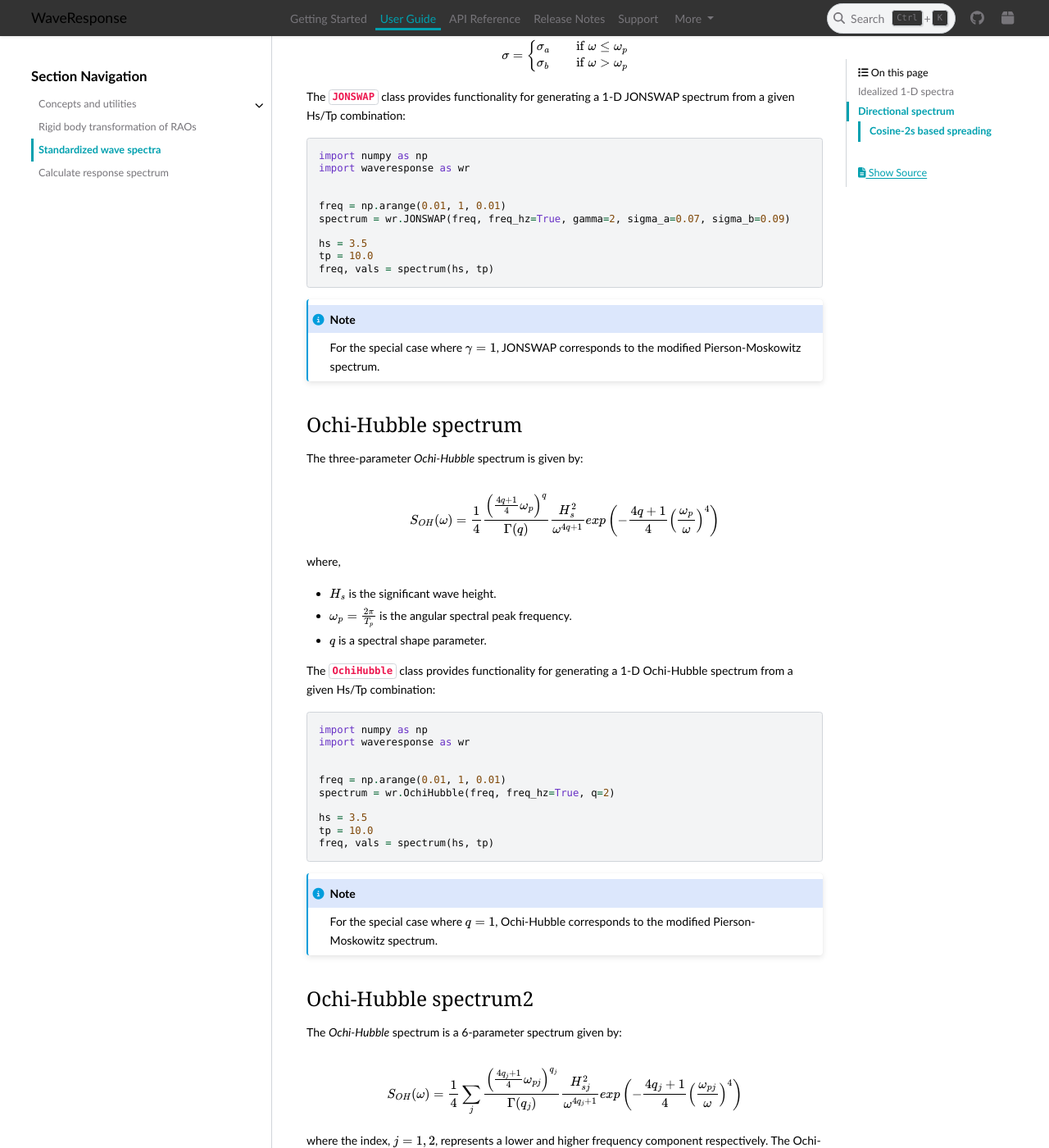
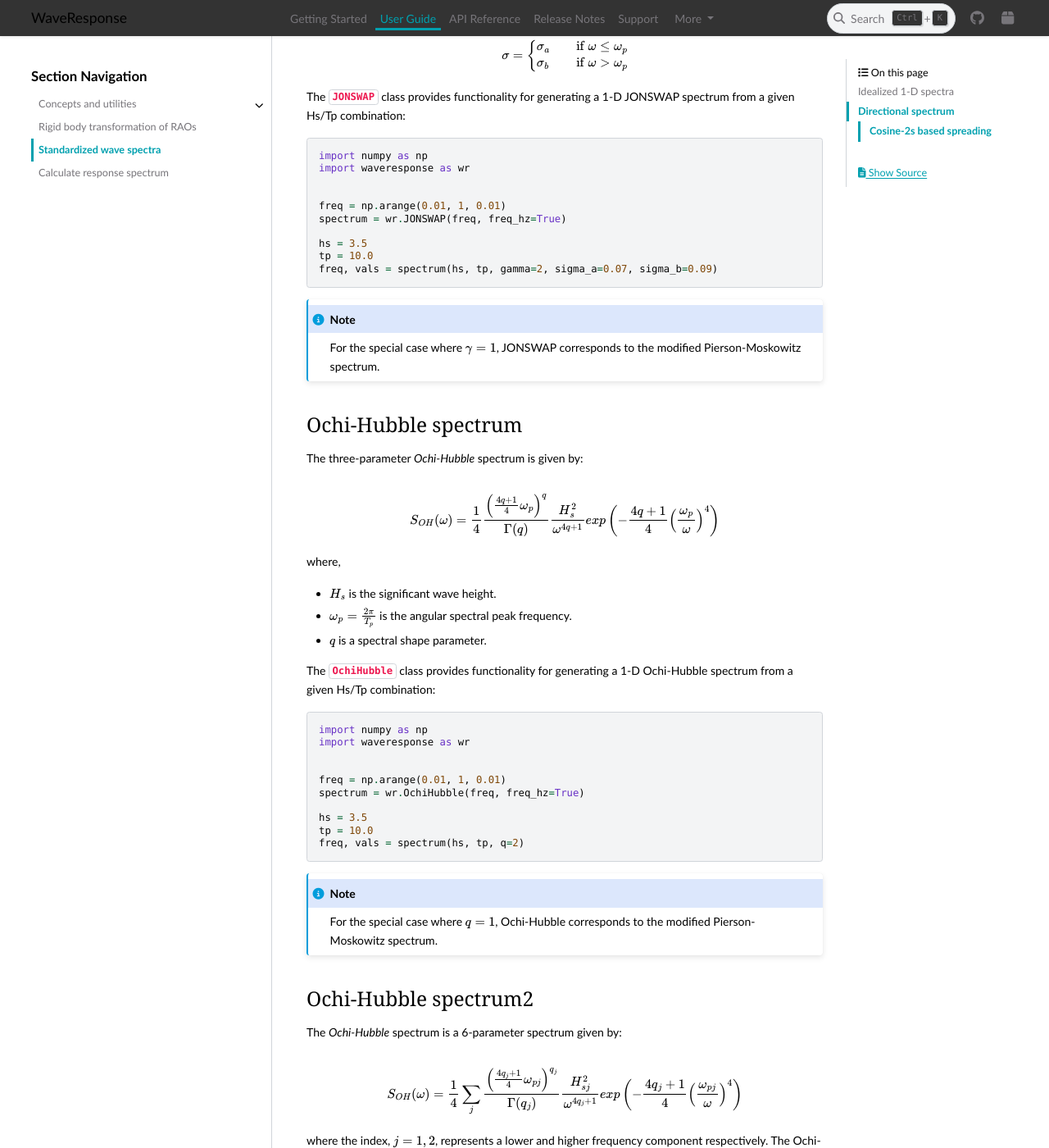
Before and after one commit to 4Subsea/waveresponse-python, a Sphinx documentation site: the page built from docs/user_guide/standardized_spectra.rst, in a window 1280 px wide and 1400 px high, scrolled down 1324 px. Shown: the whole window at 82% size. Built offline with Sphinx 7.4.7 and the PyData theme 0.15.4, drawn with Linux system fonts in a browser that asks for light colours.

Commit message:
docs update

```diff
--- a/docs/user_guide/standardized_spectra.rst
+++ b/docs/user_guide/standardized_spectra.rst
@@ -79,11 +79,11 @@ JONSWAP spectrum from a given Hs/Tp combination:
 
 
     freq = np.arange(0.01, 1, 0.01)
-    spectrum = wr.JONSWAP(freq, freq_hz=True, gamma=2, sigma_a=0.07, sigma_b=0.09)
+    spectrum = wr.JONSWAP(freq, freq_hz=True)
 
     hs = 3.5
     tp = 10.0
-    freq, vals = spectrum(hs, tp)
+    freq, vals = spectrum(hs, tp, gamma=2, sigma_a=0.07, sigma_b=0.09)
 
 .. note::
 
@@ -116,11 +116,11 @@ Ochi-Hubble spectrum from a given Hs/Tp combination:
 
 
     freq = np.arange(0.01, 1, 0.01)
-    spectrum = wr.OchiHubble(freq, freq_hz=True, q=2)
+    spectrum = wr.OchiHubble(freq, freq_hz=True)
 
     hs = 3.5
     tp = 10.0
-    freq, vals = spectrum(hs, tp)
+    freq, vals = spectrum(hs, tp, q=2)
 
 .. note::
 
```
